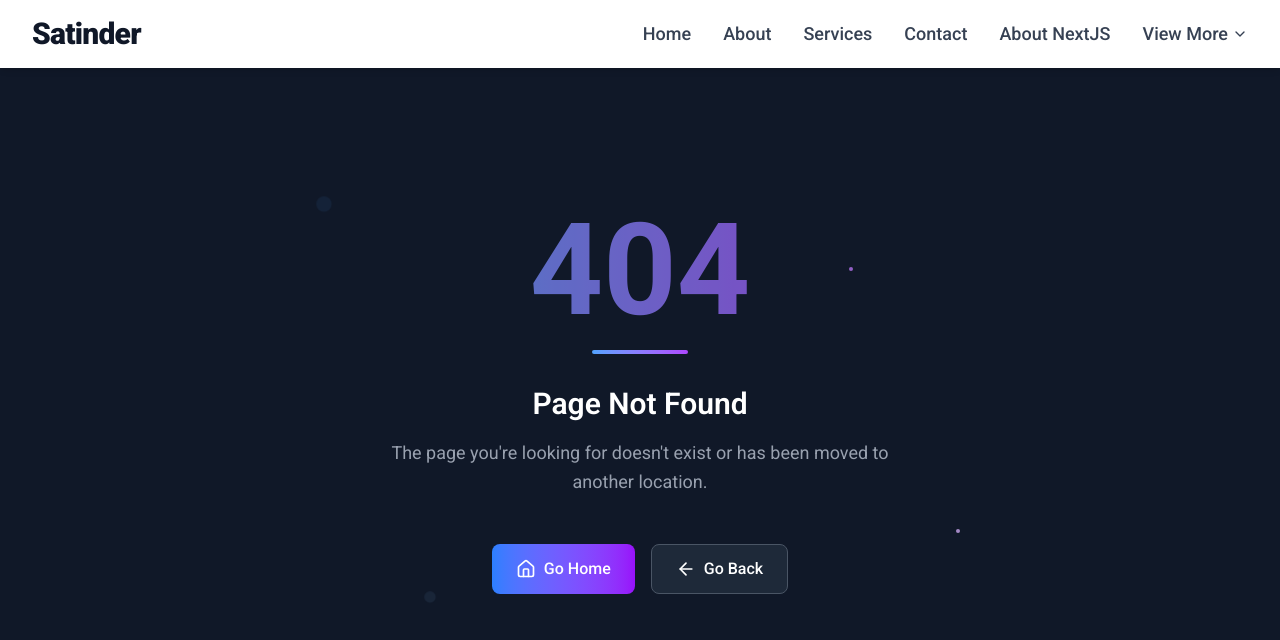
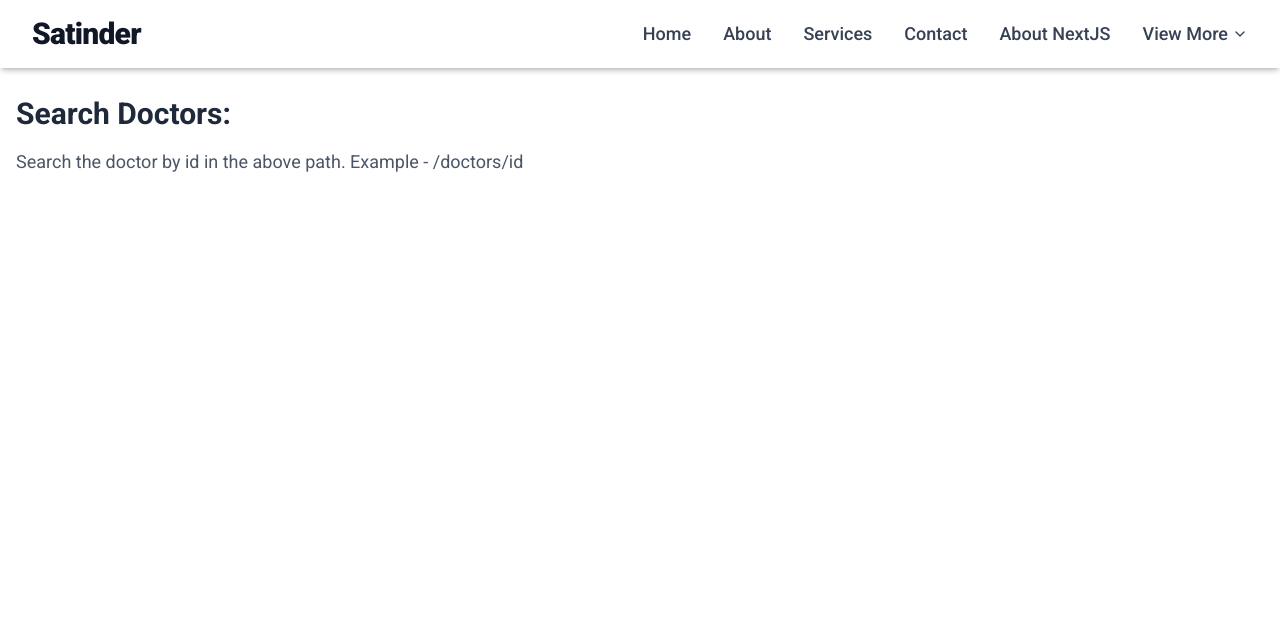
Before and after one commit to SatinderSinghSall/Learning-Next.JS, a Next.js app: page /doctors in a window 1280 px wide. Before the commit this address had no page. Shown: the top 640 px of the page. Built offline with nearby package versions, Linux system fonts and the light colour scheme.

Commit message:
Next.JS: generateStaticParams() in Next.js with MySQL DB | Convert Dynamic to Static Pages in Next.JS

```diff
--- /dev/null
+++ b/app/(users)/doctors/page.jsx
@@ -0,0 +1,12 @@
+const Doctors = () => {
+  return (
+    <main className="pt-24 px-4 min-h-screen bg-white">
+      <h1 className="text-3xl font-bold text-gray-800 mb-4">Search Doctors:</h1>
+      <p className="text-gray-600 text-lg">
+        Search the doctor by id in the above path. Example - /doctors/id
+      </p>
+    </main>
+  );
+};
+
+export default Doctors;
```
